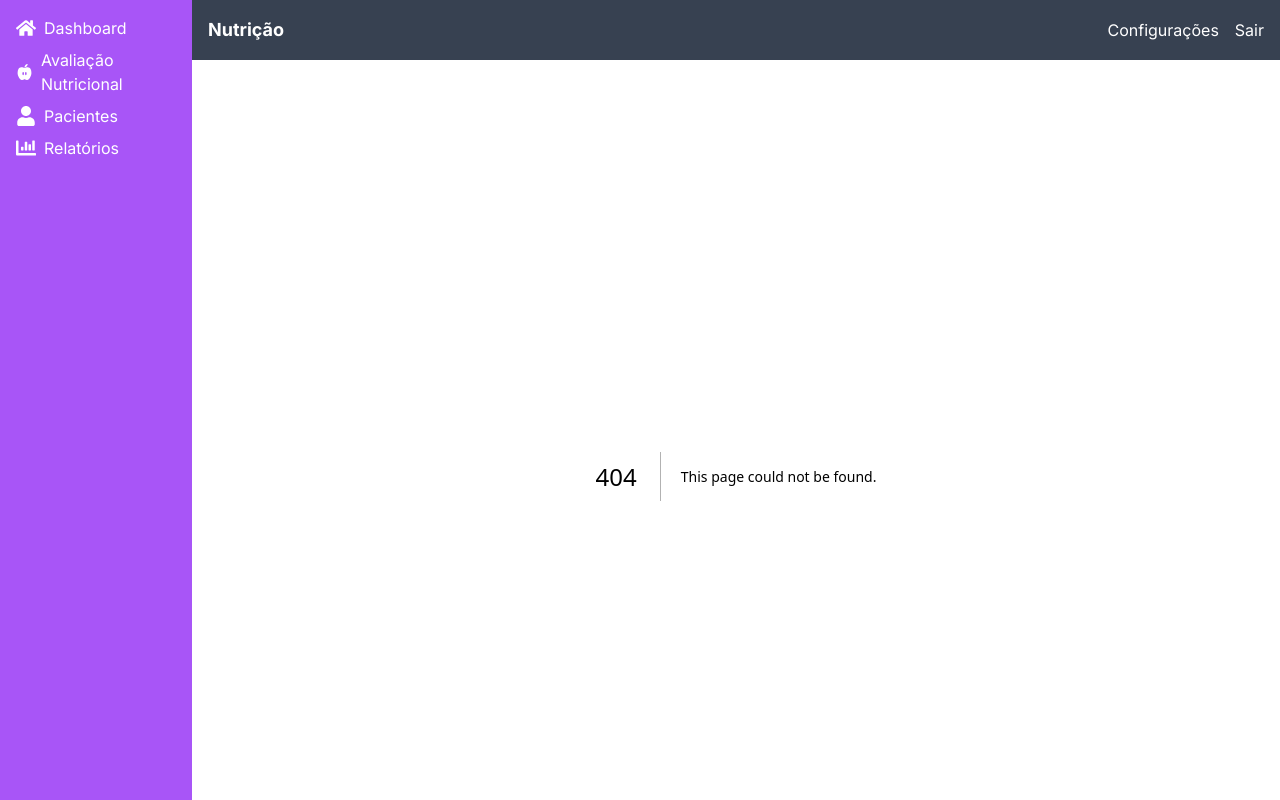
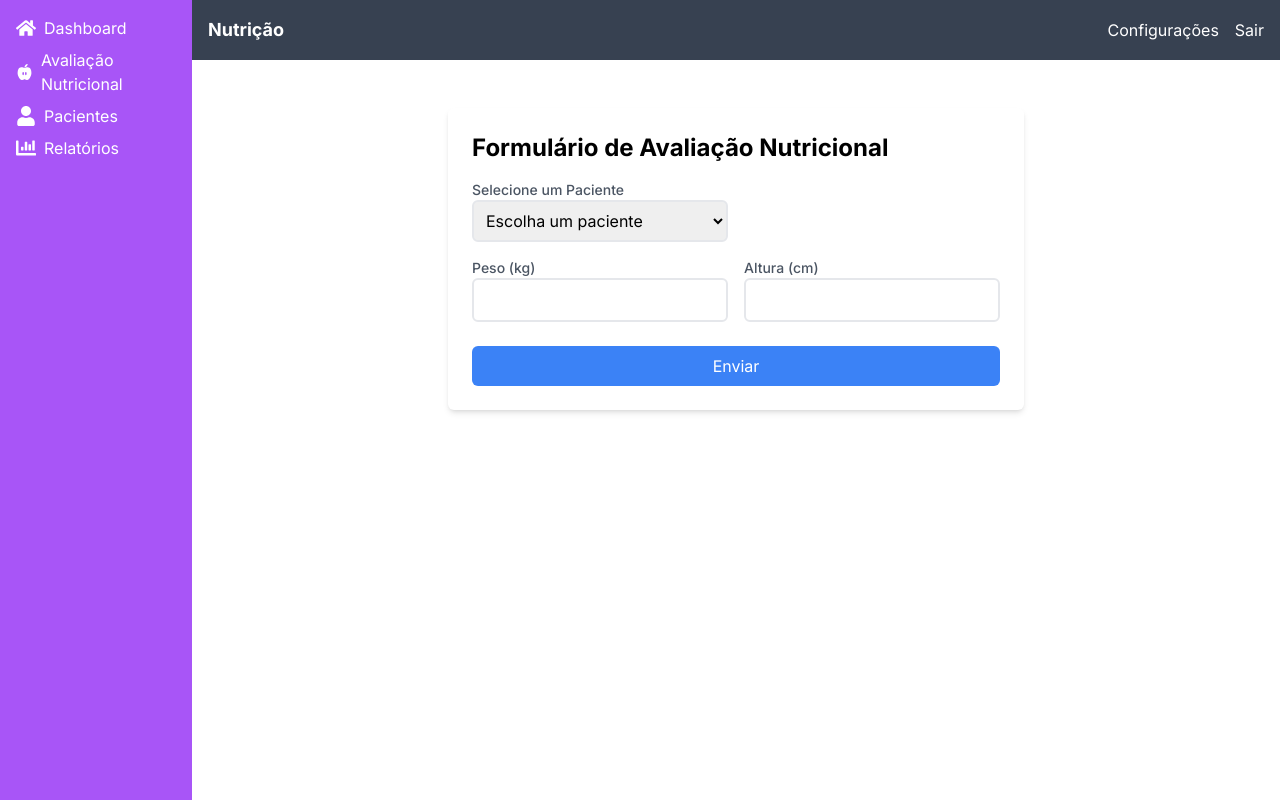
Before and after one commit to L1NDS0N/nutri, a Next.js app: page /nutritional-assessment in a window 1280 px wide. Before the commit this address had no page. Built offline with nearby package versions, Linux system fonts and the light colour scheme.

Commit message:
feat: forms

```diff
--- a/src/app/avaliacao-nutricional/page.tsx
+++ b/src/app/nutritional-assessment/page.tsx
@@ -1,5 +1,4 @@
 "use client";
-import { NutritionalAssessment } from "@/models/nutritional-assessment.model";
 import { useState, ChangeEvent, FormEvent } from "react";
 
 interface FormData {
@@ -9,6 +8,13 @@ interface FormData {
   weight: string;
   height: string;
 }
+
+const mockPatients = [
+  { id: 1, name: "João Silva", gender: "male", birthDate: "1990-01-01", weight: "70", height: "175" },
+  { id: 2, name: "Maria Oliveira", gender: "female", birthDate: "1985-05-15", weight: "60", height: "160" },
+  // Adicione mais pacientes conforme necessário
+];
+
 export default function AvaliacaoNutricional() {
   const [formData, setFormData] = useState<FormData>({
     fullName: "",
@@ -28,6 +34,19 @@ export default function AvaliacaoNutricional() {
     });
   };
 
+  const handleSelectPatient = (patientId: number) => {
+    const selectedPatient = mockPatients.find(patient => patient.id === patientId);
+    if (selectedPatient) {
+      setFormData({
+        fullName: selectedPatient.name,
+        gender: selectedPatient.gender,
+        birthDate: selectedPatient.birthDate,
+        weight: selectedPatient.weight,
+        height: selectedPatient.height,
+      });
+    }
+  };
+
   const handleSubmit = (e: FormEvent<HTMLFormElement>) => {
     e.preventDefault();
     // Realize os cálculos necessários aqui, como IMC, idade, etc.
@@ -40,68 +59,35 @@ export default function AvaliacaoNutricional() {
   };
 
   return (
-    <form className="max-w-xl mx-auto mt-8 p-6 h-screen bg-white rounded-md shadow-md">
+    <form className="max-w-xl mx-auto mt-8 p-6 bg-white rounded-md shadow-md">
       <h2 className="text-2xl font-bold mb-4">
         Formulário de Avaliação Nutricional
       </h2>
-      <div className="grid grid-cols-2 gap-4">
+
+      <div className="grid grid-cols-2 gap-4 mt-4">
         <div>
           <label
-            htmlFor="fullName"
+            htmlFor="patient"
             className="block text-sm font-medium text-gray-600"
           >
-            Nome Completo
-          </label>
-          <input
-            type="text"
-            id="fullName"
-            name="fullName"
-            className="w-full border-2 rounded-md p-2 focus:outline-none focus:ring focus:border-blue-300"
-            onChange={handleChange}
-            value={formData.fullName}
-            required
-          />
-        </div>
-        <div>
-          <label
-            htmlFor="gender"
-            className="block text-sm font-medium text-gray-600"
-          >
-            Gênero
+            Selecione um Paciente
           </label>
           <select
-            id="gender"
-            name="gender"
+            id="patient"
+            name="patient"
             className="w-full border-2 rounded-md p-2 focus:outline-none focus:ring focus:border-blue-300"
-            onChange={handleChange}
-            value={formData.gender}
-            required
+            onChange={(e) => handleSelectPatient(Number(e.target.value))}
+            defaultValue=""
           >
-            <option value="">Selecione</option>
-            <option value="male">Masculino</option>
-            <option value="female">Feminino</option>
+            <option value="" disabled>Escolha um paciente</option>
+            {mockPatients.map(patient => (
+              <option key={patient.id} value={patient.id}>{patient.name}</option>
+            ))}
           </select>
         </div>
       </div>
 
       <div className="grid grid-cols-2 gap-4 mt-4">
-        <div>
-          <label
-            htmlFor="birthDate"
-            className="block text-sm font-medium text-gray-600"
-          >
-            Data de Nascimento
-          </label>
-          <input
-            type="date"
-            id="birthDate"
-            name="birthDate"
-            className="w-full border-2 rounded-md p-2 focus:outline-none focus:ring focus:border-blue-300"
-            onChange={handleChange}
-            value={formData.birthDate}
-            required
-          />
-        </div>
         <div>
           <label
             htmlFor="weight"
@@ -119,9 +105,6 @@ export default function AvaliacaoNutricional() {
             required
           />
         </div>
-      </div>
-
-      <div className="grid grid-cols-2 gap-4 mt-4">
         <div>
           <label
             htmlFor="height"
@@ -139,7 +122,6 @@ export default function AvaliacaoNutricional() {
             required
           />
         </div>
-        {/* Adicione outros campos conforme necessário */}
       </div>
 
       <div className="mt-6">
--- /dev/null
+++ b/src/app/patient/page.tsx
@@ -0,0 +1,71 @@
+"use client";
+
+export default function Patient() {
+  return (
+    <form className="max-w-xl mx-auto mt-8 p-6 h-screen bg-white rounded-md shadow-md">
+      <h2 className="text-2xl font-bold mb-4">Paciente</h2>
+      <div className="grid grid-cols-2 gap-4">
+        <div>
+          <label
+            htmlFor="fullName"
+            className="block text-sm font-medium text-gray-600"
+          >
+            Nome Completo
+          </label>
+          <input
+            type="text"
+            id="fullName"
+            name="fullName"
+            className="w-full border-2 rounded-md p-2 focus:outline-none focus:ring focus:border-blue-300"
+            required
+          />
+        </div>
+        <div>
+          <label
+            htmlFor="gender"
+            className="block text-sm font-medium text-gray-600"
+          >
+            Gênero
+          </label>
+          <select
+            id="gender"
+            name="gender"
+            className="w-full border-2 rounded-md p-2 focus:outline-none focus:ring focus:border-blue-300"
+            required
+          >
+            <option value="">Selecione</option>
+            <option value="male">Masculino</option>
+            <option value="female">Feminino</option>
+          </select>
+        </div>
+      </div>
+
+      <div className="grid grid-cols-2 gap-4 mt-4">
+        <div>
+          <label
+            htmlFor="birthDate"
+            className="block text-sm font-medium text-gray-600"
+          >
+            Data de Nascimento
+          </label>
+          <input
+            type="date"
+            id="birthDate"
+            name="birthDate"
+            className="w-full border-2 rounded-md p-2 focus:outline-none focus:ring focus:border-blue-300"
+            required
+          />
+        </div>
+      </div>
+
+      <div className="mt-6">
+        <button
+          type="submit"
+          className="w-full bg-blue-500 text-white p-2 rounded-md hover:bg-blue-600 focus:outline-none focus:ring focus:border-blue-300"
+        >
+          Enviar
+        </button>
+      </div>
+    </form>
+  );
+}
--- a/src/components/XSidebar.tsx
+++ b/src/components/XSidebar.tsx
@@ -14,8 +14,8 @@ export default function XSidebar() {
 
   const sidebarItems = [
     { label: "Dashboard", icon: <FaHome size={20} />, link: "/dashboard" },
-    { label: "Avaliação Nutricional", icon: <IoNutrition  size={20} />, link: "/avaliacao-nutricional" },
-    { label: "Pacientes", icon: <FaUser size={20} />, link: "#" },
+    { label: "Avaliação Nutricional", icon: <IoNutrition  size={20} />, link: "/nutritional-assessment" },
+    { label: "Pacientes", icon: <FaUser size={20} />, link: "/patient" },
     { label: "Relatórios", icon: <FaChartBar size={20} />, link: "#" },
   ];
 
```
